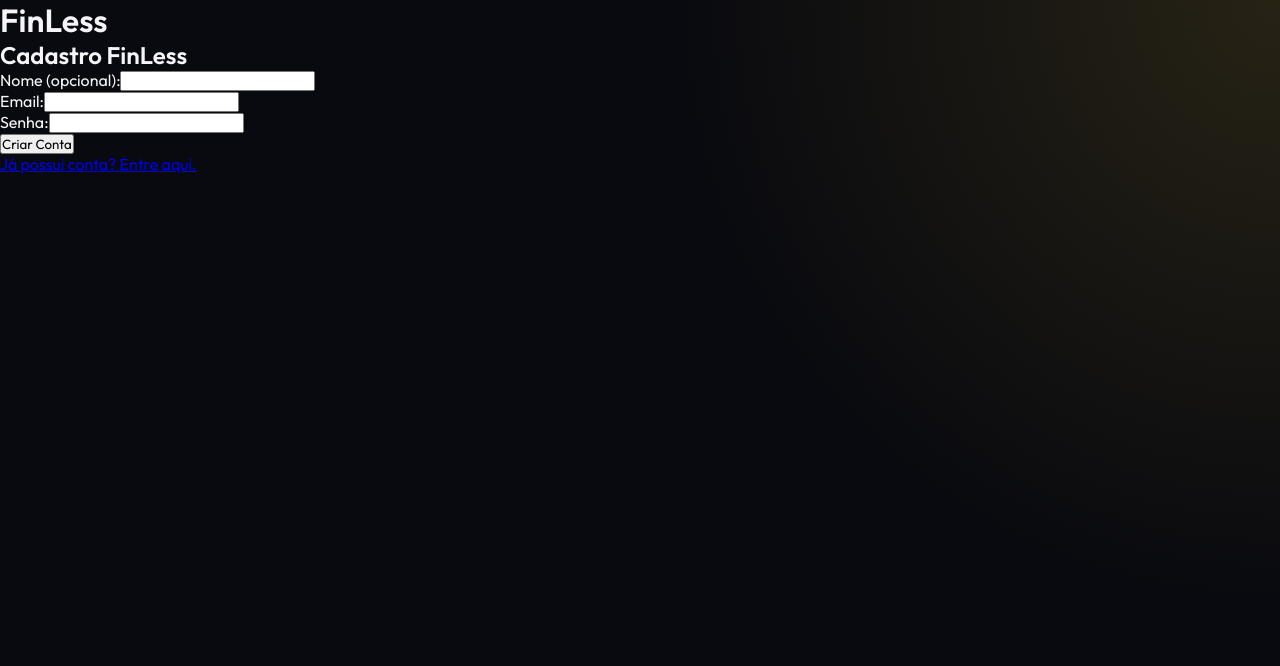
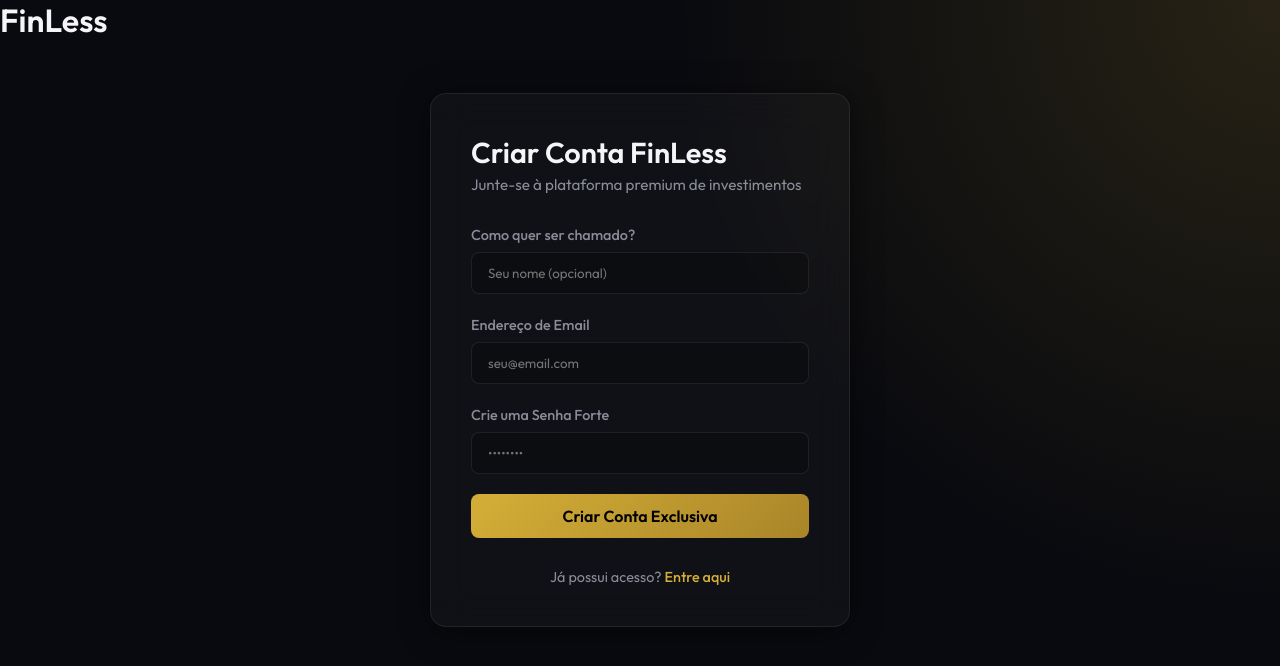
Before and after one commit to prfAguiar/tp-engsoft, a Vue app in the folder frontend/: page /register in a window 1280 px wide. Shown: the top 666 px of the page. Built offline with nearby package versions, Linux system fonts and the light colour scheme.

Commit message:
style(ui): redesign register view to premium identity

```diff
--- a/frontend/src/views/RegisterView.vue
+++ b/frontend/src/views/RegisterView.vue
@@ -1,23 +1,31 @@
 <template>
-  <div class="register-container">
-    <h2>Cadastro FinLess</h2>
-    <form @submit.prevent="handleRegister">
-      <div>
-        <label>Nome (opcional):</label>
-        <input type="text" v-model="firstName" />
+  <div class="auth-wrapper">
+    <div class="glass-card auth-card">
+      <h2 class="title">Criar Conta FinLess</h2>
+      <p class="subtitle">Junte-se à plataforma premium de investimentos</p>
+
+      <form @submit.prevent="handleRegister" class="form-layout">
+        <div class="input-group">
+          <label>Como quer ser chamado?</label>
+          <input type="text" v-model="firstName" class="premium-input" placeholder="Seu nome (opcional)" />
+        </div>
+        <div class="input-group">
+          <label>Endereço de Email</label>
+          <input type="email" v-model="email" class="premium-input" placeholder="seu@email.com" required />
+        </div>
+        <div class="input-group">
+          <label>Crie uma Senha Forte</label>
+          <input type="password" v-model="password" class="premium-input" placeholder="••••••••" required />
+        </div>
+
+        <button type="submit" class="premium-btn">Criar Conta Exclusiva</button>
+        <p v-if="errorMsg" class="error-msg">{{ errorMsg }}</p>
+      </form>
+
+      <div class="auth-footer">
+        Já possui acesso? <router-link to="/login" class="gold-link">Entre aqui</router-link>
       </div>
-      <div>
-        <label>Email:</label>
-        <input type="email" v-model="email" required />
-      </div>
-      <div>
-        <label>Senha:</label>
-        <input type="password" v-model="password" required />
-      </div>
-      <button type="submit">Criar Conta</button>
-      <p v-if="errorMsg" class="error">{{ errorMsg }}</p>
-    </form>
-    <router-link to="/login">Já possui conta? Entre aqui.</router-link>
+    </div>
   </div>
 </template>
 
@@ -48,5 +56,52 @@
 </script>
 
 <style scoped>
-.error { color: red; }
+.auth-wrapper {
+  display: flex;
+  justify-content: center;
+  align-items: center;
+  min-height: 80vh;
+}
+.auth-card {
+  width: 100%;
+  max-width: 420px;
+}
+.title {
+  font-size: 1.8rem;
+  font-weight: 600;
+  margin-bottom: 5px;
+}
+.subtitle {
+  color: var(--text-muted);
+  margin-bottom: 30px;
+  font-size: 0.95rem;
+}
+.form-layout {
+  display: flex;
+  flex-direction: column;
+  gap: 20px;
+}
+.input-group label {
+  font-size: 0.9rem;
+  color: var(--text-muted);
+  font-weight: 500;
+}
+.auth-footer {
+  margin-top: 30px;
+  text-align: center;
+  font-size: 0.9rem;
+  color: var(--text-muted);
+}
+.gold-link {
+  color: var(--gold-accent);
+  text-decoration: none;
+  font-weight: 500;
+}
+.gold-link:hover { text-decoration: underline; }
+.error-msg {
+  color: #ff4a4a;
+  font-size: 0.85rem;
+  text-align: center;
+  margin-top: -10px;
+}
 </style>
```
